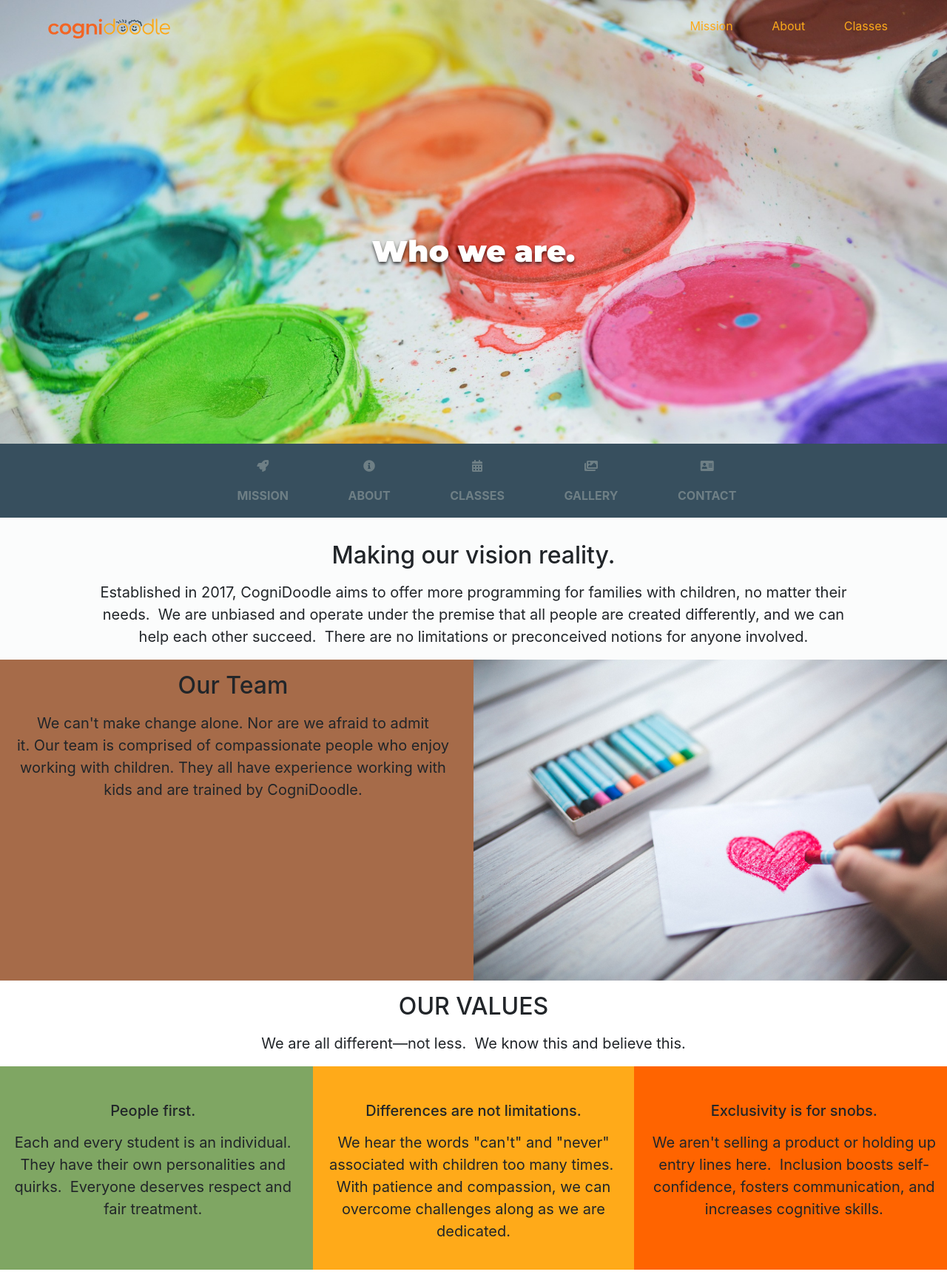
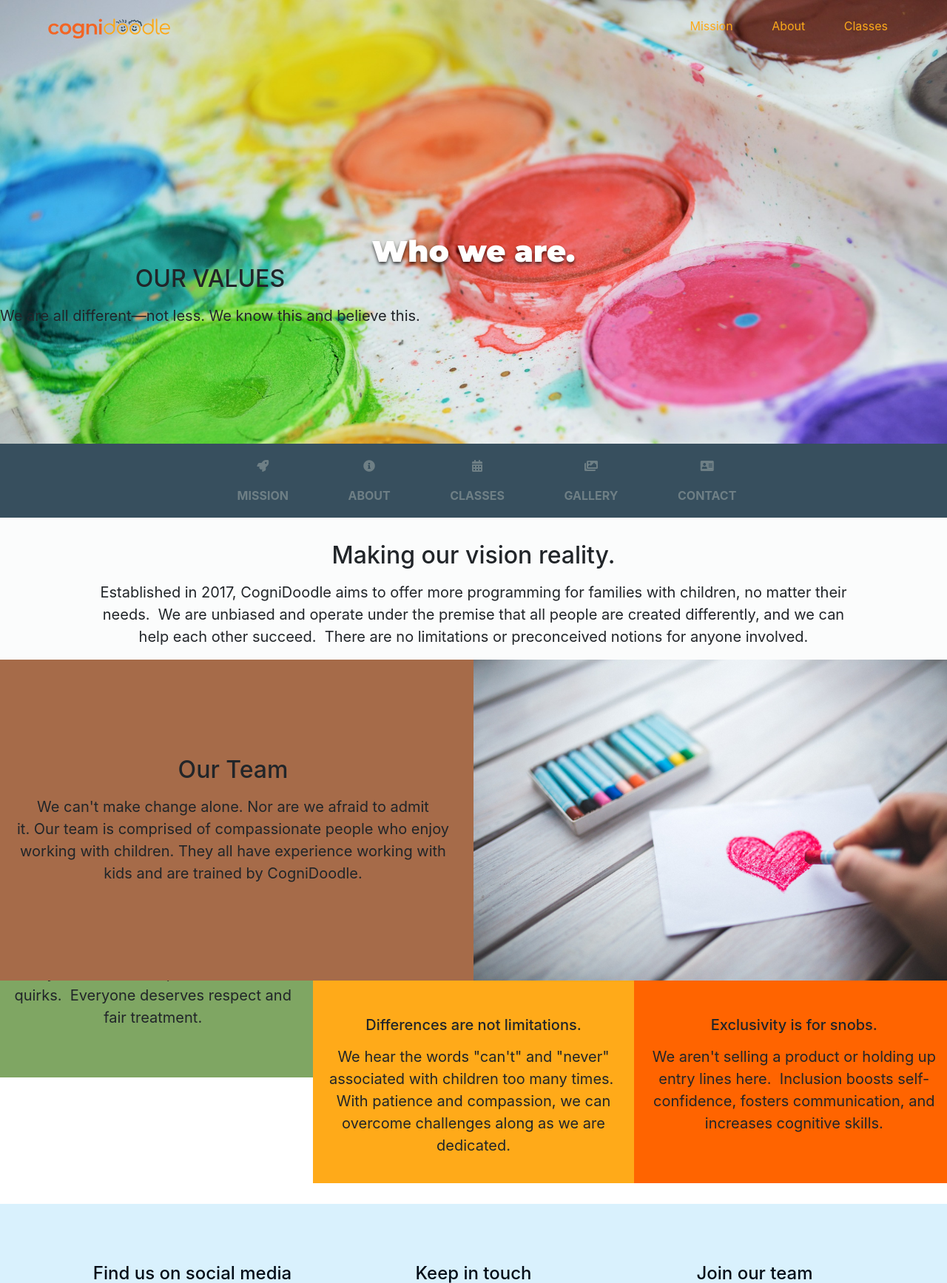
Before and after one commit to CogniDoodle/CogniDoodle.github.io, a PHP site: page /who-we-are.html in a window 1280 px wide. Shown: the top 1735 px of the page at 74% size. Run offline with PHP 8.4, Linux system fonts and the light colour scheme; some libraries are stand-ins or nearby versions.

Commit message:
veritcal alignment

```diff
--- a/about.html
+++ b/about.html
@@ -79,7 +79,7 @@
   <div class="container-fluid text-center full-width has-inner">
     <div class="row row-right row-no-gutter">
       <div class="what-is-col col-xs-12 col-lg-6">
-        <div class="what-is-col-text">
+        <div class="what-is-col-text vertical-center">
           <h2> What is CogniDoodle? </h2>
           <p> CogniDoodle is an inclusion program (a setting where children with special needs work together with typical peers) that aims to strengthen and develop cognitive, language, and social skills through art. We offer process-based art enrichment where self-expression is the goal. This allows all students to improve their critical-thinking and communication skills without worrying about their artistic talent. </p>
         </div>
@@ -106,7 +106,7 @@
         <div class="inner"><img src="img/chalk-box.jpg" class="img-full-width" alt="cognidoodle kids with chalk"/> </div>
       </div>
       <div class="what-is-col col-xs-12 col-md-6">
-        <div class="what-is-col-text">
+        <div class="what-is-col-text vertical-center">
           <h2>So, Who's behind this?</h2>
           <p>Our founders, Tristyn and Laurelle, of course.&nbsp; Just like you, they're great people.😁<br>
             Established in 2017,  these proud moms of loving, talented, and creative kids created CogniDoodle.</p>
--- a/css/static.css
+++ b/css/static.css
@@ -29,6 +29,13 @@ h1, h2, h3, h4 , h5{
 .has-inner .row.row-no-gutter {
     margin-left: -10px;
     margin-right: -10px;
+}
+.vertical-center {
+  margin: 0;
+  position: absolute;
+  top: 50%;
+  -ms-transform: translateY(-50%);
+  transform: translateY(-50%);
 }
 #our-values .row.row-no-gutter {
     height: auto;
--- a/who-we-are.html
+++ b/who-we-are.html
@@ -77,7 +77,7 @@
   <div class="container-fluid text-center full-width has-inner">
     <div class="row row-right row-no-gutter">
       <div class="what-is-col col-xs-12 col-lg-6">
-        <div class="what-is-col-text">
+        <div class="what-is-col-text vertical-center">
           <h2>Our Team</h2>
           <p>We can't make change alone.&nbsp;Nor are we afraid to admit it.&nbsp;Our team is comprised of compassionate people who enjoy working with children.&nbsp;They all have experience working with kids and are trained by CogniDoodle.</p>
         </div>
@@ -88,12 +88,12 @@
 </section>
 <section id="our-values">
   <div class="container-fluid full-width has-inner">
-    <div class="text-center">
+    <div class="text-center vertical-center">
       <h2>OUR VALUES</h2>
-      <p>We are all different—not less.&nbsp; We know this and believe this.</p>
+      <p>We are all different—not less. We know this and believe this.</p>
     </div>
     <div class="row row-no-gutter">
-      <div class="col-sm-12 col-md-4 col-lg-4 text-center inner">
+      <div class="col-sm-12 col-md-4 col-lg-4 text-center inner vertical-center">
         <div class="category1 category">
 		  <h5>People first.</h5>
 		  <p>Each and every student is an individual. They have their own personalities and quirks.&nbsp; Everyone deserves respect and fair treatment.</p>
```
